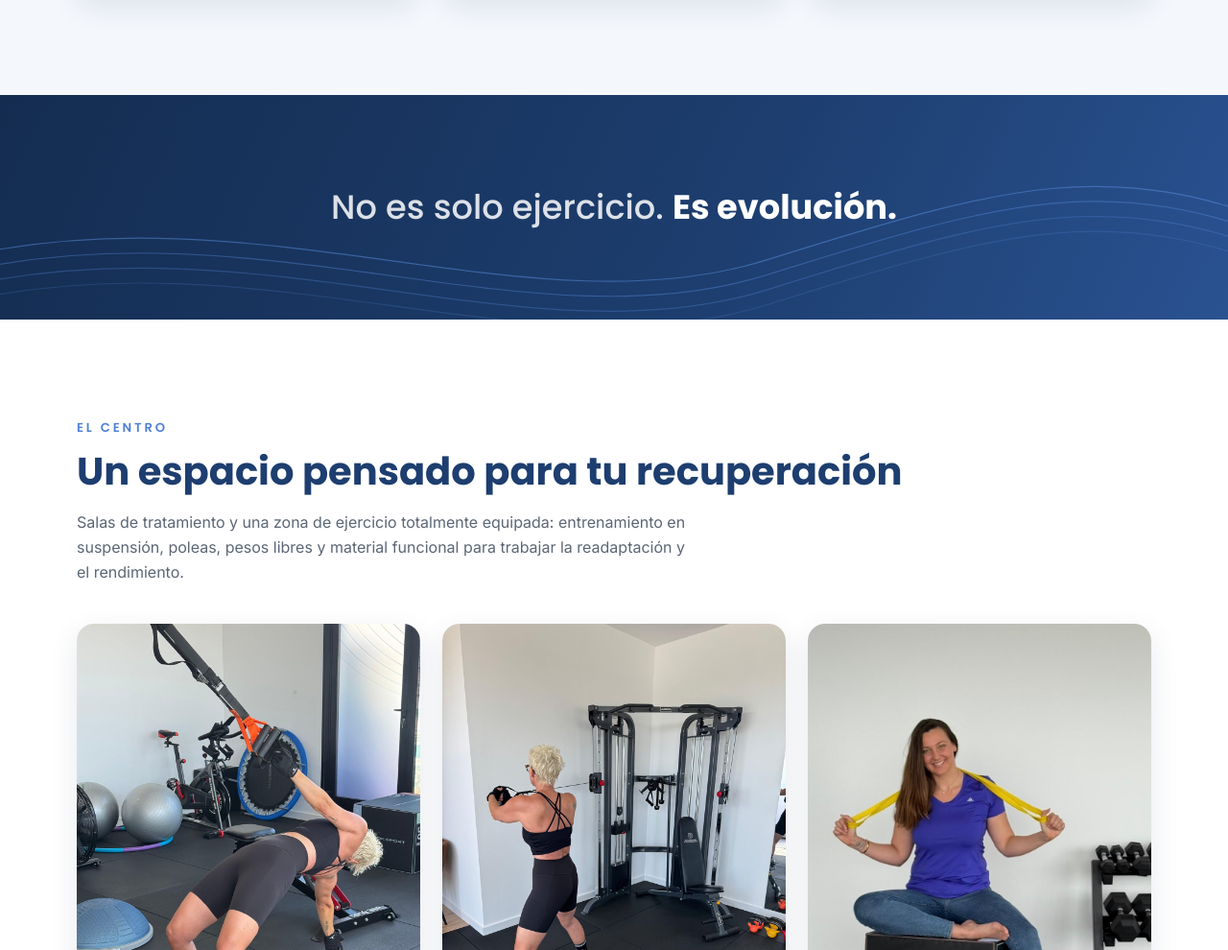
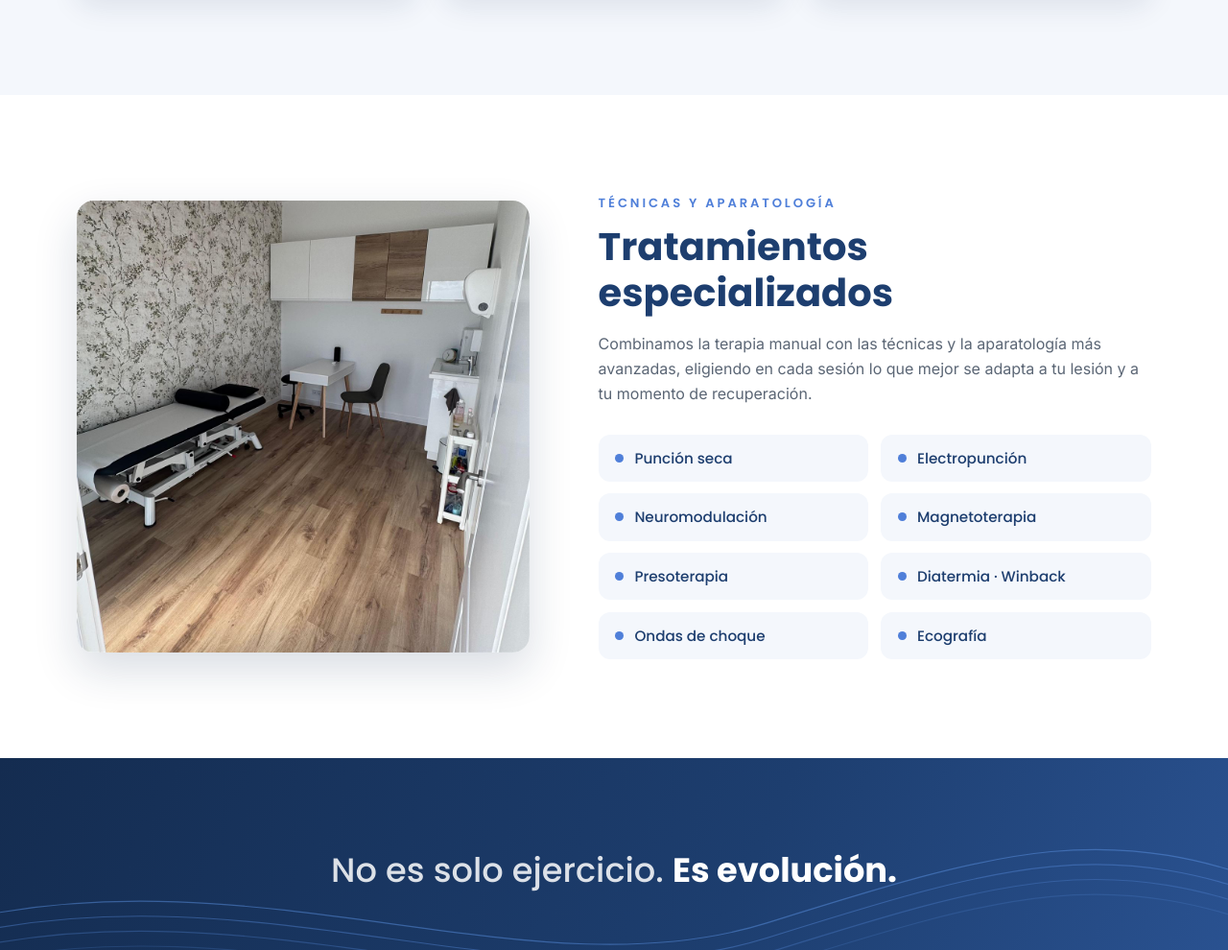
Before and after one commit to DanielRamosHoogwout/cmc-web, a plain HTML site: page index.html in a window 1280 px wide. Shown: the part 2265-3255 px from the top of the page at 96% size. Drawn offline with Linux system fonts and the light colour scheme; a script that the page names is missing.

Commit message:
Foto consulta

```diff
--- a/css/styles.css
+++ b/css/styles.css
@@ -413,6 +413,56 @@ section { padding: clamp(4rem, 8vw, 6.5rem) 0; }
 .card__link:hover { color: var(--blue); }
 
 /* ==========================================================================
+   Técnicas y aparatología
+   ========================================================================== */
+.techniques__grid {
+  display: grid;
+  grid-template-columns: 0.9fr 1.1fr;
+  gap: clamp(2rem, 6vw, 4.5rem);
+  align-items: center;
+}
+
+.techniques__photo {
+  border-radius: var(--radius);
+  overflow: hidden;
+  box-shadow: var(--shadow-lg);
+}
+
+.techniques__lead {
+  color: var(--text-soft);
+  margin-bottom: 1.8rem;
+}
+
+.techniques__list {
+  list-style: none;
+  display: grid;
+  grid-template-columns: 1fr 1fr;
+  gap: 0.8rem;
+}
+
+.techniques__list li {
+  display: flex;
+  align-items: center;
+  gap: 0.7rem;
+  padding: 0.75rem 1.1rem;
+  background: var(--bg-soft);
+  border-radius: 12px;
+  font-family: var(--font-head);
+  font-weight: 500;
+  font-size: 0.95rem;
+  color: var(--navy);
+}
+
+.techniques__list li::before {
+  content: "";
+  width: 9px;
+  height: 9px;
+  border-radius: 50%;
+  background: var(--blue);
+  flex-shrink: 0;
+}
+
+/* ==========================================================================
    Cita / frase
    ========================================================================== */
 .quote {
@@ -639,6 +689,8 @@ section { padding: clamp(4rem, 8vw, 6.5rem) 0; }
   .services__grid { grid-template-columns: 1fr 1fr; }
   .contact__grid { grid-template-columns: 1fr 1fr; max-width: 640px; }
   .intro__grid { grid-template-columns: 1fr; }
+  .techniques__grid { grid-template-columns: 1fr; }
+  .techniques__photo { max-width: 480px; }
   .about__grid { grid-template-columns: 1fr; }
   .about__photo { max-width: 420px; }
 }
@@ -666,6 +718,7 @@ section { padding: clamp(4rem, 8vw, 6.5rem) 0; }
   .nav__link { font-size: 1.05rem; }
 
   .services__grid { grid-template-columns: 1fr; }
+  .techniques__list { grid-template-columns: 1fr; }
   .center__gallery { grid-template-columns: 1fr; }
   .center__item { aspect-ratio: 4 / 3; }
   .contact__grid { grid-template-columns: 1fr; max-width: 420px; }
--- a/index.html
+++ b/index.html
@@ -192,6 +192,30 @@
       </div>
     </section>
 
+    <!-- ============ TÉCNICAS Y APARATOLOGÍA ============ -->
+    <section class="techniques" id="tecnicas">
+      <div class="container techniques__grid">
+        <figure class="techniques__photo reveal">
+          <img src="assets/img/consulta.jpg" alt="Consulta de fisioterapia del Centro Melani Costa con camilla de tratamiento" loading="lazy">
+        </figure>
+        <div class="techniques__text">
+          <p class="section__kicker reveal">Técnicas y aparatología</p>
+          <h2 class="section__title reveal">Tratamientos especializados</h2>
+          <p class="techniques__lead reveal">Combinamos la terapia manual con las técnicas y la aparatología más avanzadas, eligiendo en cada sesión lo que mejor se adapta a tu lesión y a tu momento de recuperación.</p>
+          <ul class="techniques__list">
+            <li class="reveal">Punción seca</li>
+            <li class="reveal">Electropunción</li>
+            <li class="reveal">Neuromodulación</li>
+            <li class="reveal">Magnetoterapia</li>
+            <li class="reveal">Presoterapia</li>
+            <li class="reveal">Diatermia · Winback</li>
+            <li class="reveal">Ondas de choque</li>
+            <li class="reveal">Ecografía</li>
+          </ul>
+        </div>
+      </div>
+    </section>
+
     <!-- ============ FRASE ============ -->
     <section class="quote">
       <div class="quote__waves" aria-hidden="true">
```
Also changed, not shown: assets/img/consulta.jpg (added).
